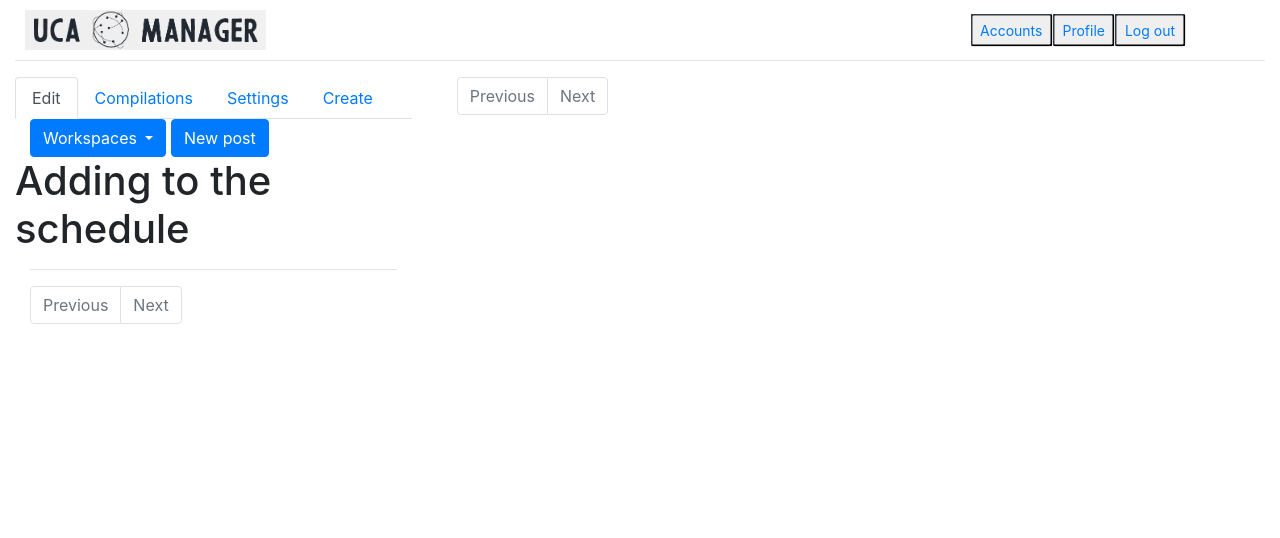
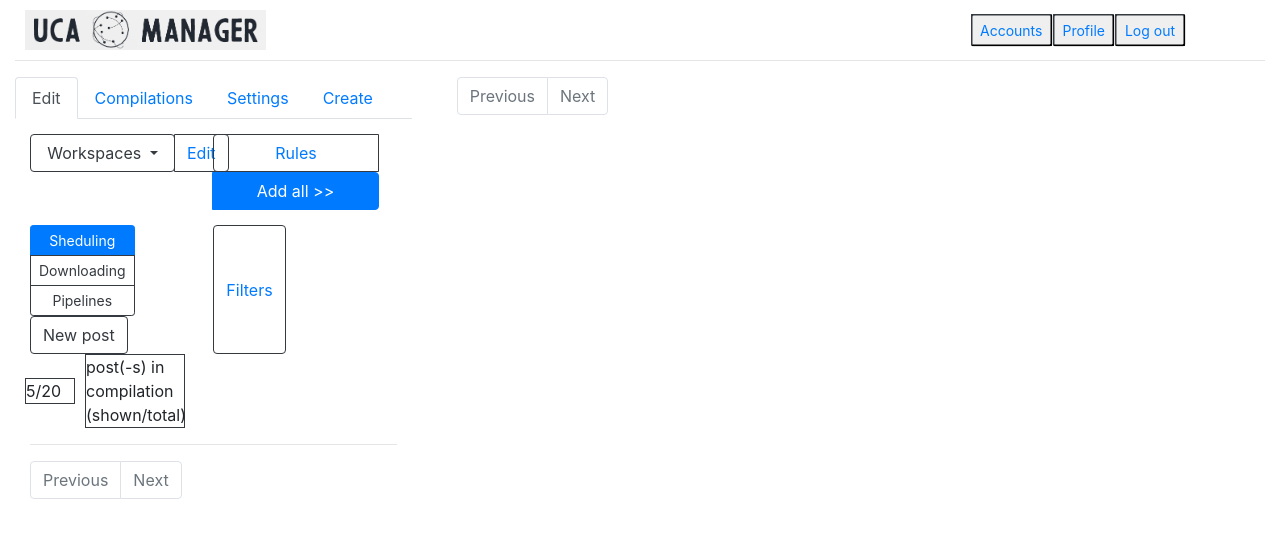
Before and after one commit to AlekseyZaychenkov/UCAH-Manager, a Django app: page /workspace in a window 1280 px wide. Shown: the top 538 px of the page. Run offline with Django 3.2, Linux system fonts and the light colour scheme; the visitor is signed in with stand-in values (Sample User, id 1); data that the repository does not hold is empty; some libraries are stand-ins or nearby versions.

Commit message:
- added stubbed buttons for workspace_left_menu.html

```diff
--- a/workspace_editor/templates/workspace_left_menu.html
+++ b/workspace_editor/templates/workspace_left_menu.html
@@ -1,5 +1,42 @@
 {% extends 'base.html' %} {% load widget_tweaks %} {% block content %}
 
+<style>
+  .center {
+    margin: 0;
+    position: absolute;
+    top: 50%;
+    left: 50%;
+    -ms-transform: translate(-50%, -50%);
+    transform: translate(-50%, -50%);
+  }
+
+ .workspace_button {
+    width: 145px;
+  }
+
+  .post_counter {
+    width: 50px;
+    margin: auto;
+    margin-left: 25px;
+    margin-right: 5px;
+    border: 3px solid #73AD21;
+  }
+
+  .post_counter_text {
+    width: 100px;
+    margin: auto;
+    margin-left: 5px;
+    border: 3px solid #73AD21;
+  }
+
+  .form_group {
+    margin-top: 15px;
+    margin-bottom: 15px;
+  }
+
+</style>
+
+</style>
 
   <ul class="nav nav-tabs" id="myTab" role="tablist">
     <li class="nav-item" role="presentation">
@@ -21,45 +58,90 @@
 
 
     <div class="tab-pane fade show active" id="editworkspace" role="tabpanel" aria-labelledby="editworkspace-tab">
-      <form method="post">
+      <form method="post"> {% csrf_token %}
 
-        {% csrf_token %}
-        <div class="btn-group">
         <div class="container">
-            <button type="button" class="btn btn-primary dropdown-toggle" data-toggle="dropdown" aria-haspopup="true" aria-expanded="true">
+            <div class="row form_group">
+
+              <div class="col-md-6 col-lg-6">
+                <div class="btn-group" role="group">
+                  <button type="button" class="btn btn-outline-dark workspace_button dropdown-toggle" data-toggle="dropdown" aria-haspopup="true" aria-expanded="true">
                     Workspaces
                   </button>
                   <div class="dropdown-menu">
+                    <li class="list-group-item">
                       {% for ws in my_workspaces %}
-              <li class="list-group-item">
                         {{ ws.name }}
                         {% if selected_workspace_id != ws.workspace_id %}
                         <a type="button" class="btn btn-sm btn-primary float-right" href="{% url 'workspace' %}?workspace_id={{ws.workspace_id}}">Show</a>
                         {% endif %}
+                      {% endfor %}
+                      <a type="button" class="btn btn-sm btn-primary float-right" href="#">Create new</a>
                     </li>
-              {% endfor %}
                   </div>
+
+                  <button type="button" class="btn btn-outline-dark">
+                    <a href="#">Edit</a>
+                  </button>
+                </div>
+              </div>
+
+              <div class="col-md-5 col-lg-5">
+                <div class="btn-group row" role="group">
+                  <button type="button" class="btn btn-outline-dark">
+                    <a href="#">Rules</a>
+                  </button>
+                  <button class="btn btn-primary" type="submit" name="action" value="add_all_posts">Add all >></button>
+                </div>
+              </div>
+
+            </div>
+        </div>
+
+        <div class="container">
+          <div class="row form_group">
+            <div class="col-md-6 col-lg-6">
+              <div class="btn-group" role="group">
+                <div class="btn-group-vertical">
+                  <a type="button" class="btn btn-sm btn-primary float-right">Sheduling</a>
+                  <a type="button" class="btn btn-sm btn-outline-dark float-right" href="#">Downloading</a>
+                  <a type="button" class="btn btn-sm btn-outline-dark float-right" href="#">Pipelines</a>
+                </div>
+              </div>
+
               {% if workspace != 0 %}
-            <button class="btn btn-primary" type="submit" name="action" value="create_post_menu">New post</button>
+                <button class="btn btn-outline-dark" type="submit" name="action" value="create_post_menu">New post</button>
+              {% endif %}
+
+            </div>
+
+                <button type="button" class="btn btn-outline-dark">
+                  <a href="#">Filters</a>
+                </button>
+
+                <div class="row">
+                  <container class="border post_counter border-dark">
+                    5/20
+                  </container>
+                  <container class="border post_counter_text border-dark">
+                    post(-s) in compilation (shown/total)
+                  </container>
+                </div>
           </div>
         </div>
 
 
 
-
-
-
-        <h1>Adding to the schedule</h1>
-
+<!--        main compilation area-->
         <div class="container">
           <hr>
+          {% if workspace != 0 %}
             <div class="row">
               {% for post in post_list %}
               <div class="col-md-6 card">
                 <div class="m-2">
 
-                  <form method="post">
-                    {% csrf_token %}
+                    <form method="post"> {% csrf_token %}
 
                       <div class="btn-group row" role="group">
                         {% render_field event_createform.start_date class="form-control-sm" type="datetime-local" %}
@@ -138,11 +220,12 @@
                 {% endif %}
               </ul>
             </nav>
+          {% endif %}
         </div>
 
 
       </form>
-      {% endif %}
+
       </form>
     </div>
 
--- a/workspace_editor/templates/workspace_top_menu.html
+++ b/workspace_editor/templates/workspace_top_menu.html
@@ -23,9 +23,9 @@
       <img src="{% static 'GUI_images/LOGO.png' %}"   class="img-fluid" style="height: 40px; object-fit: contain;">
     </div>
   </div>
-  <div class="col-md-3 col-lg-3 ">
-    <div class="container center" >
-      <div class="btn-group btn-group-lg " role="group" aria-label="...">
+  <div class="col-md-3 col-lg-3">
+    <div class="container center">
+      <div class="btn-group btn-group-lg" role="group">
         <button type="button" class="btn-sm btn-outline-dark">
           <a href="#">Accounts</a>
         </button>
```
Lines whose indentation alone changed are shown as unchanged.
